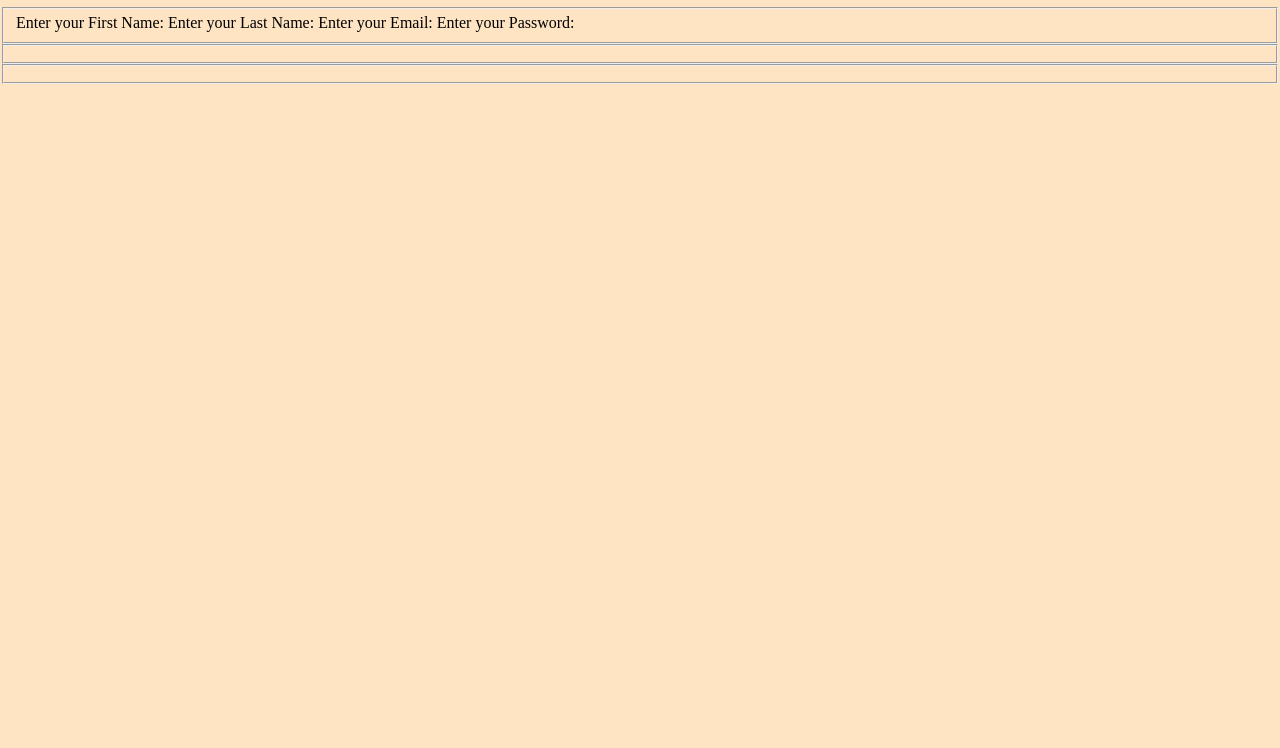
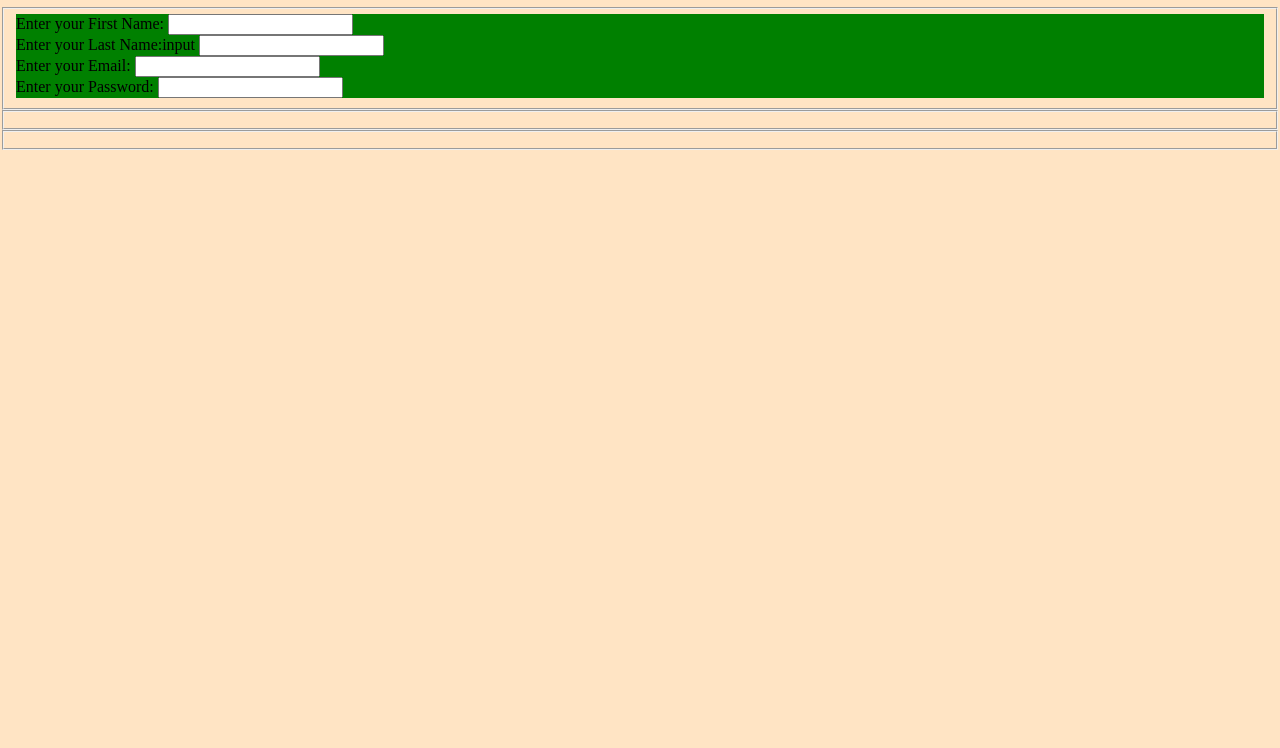
Before and after one commit to CatouKiri/kodego-week3, a plain HTML site: page index.html in a window 1280 px wide. Shown: the part 73-821 px from the top of the page. Drawn offline with Linux system fonts and the light colour scheme.

Commit message:
add input element and required attribute

```diff
--- a/css/style.css
+++ b/css/style.css
@@ -5,3 +5,8 @@ body {
     background-color:bisque;
     color: black;
 }
+
+label {
+    display: block;
+    background-color: green;
+}
--- a/index.html
+++ b/index.html
@@ -14,10 +14,10 @@
     <form action="">
     <!-- field set 1; firstName; lastName; email; password-->
     <fieldset>
-        <label for="">Enter your First Name:</label>
-        <label for="">Enter your Last Name:</label>
-        <label for="">Enter your Email:</label>
-        <label for="">Enter your Password:</label>
+        <label for="#">Enter your First Name: <input type="text" required></label>
+        <label for="#">Enter your Last Name:input <input type="text" required></label>
+        <label for="#">Enter your Email: <input type="email" required></label>
+        <label for="#">Enter your Password: <input type="password" required></label>
     </fieldset>
     <!-- field set 2 -->
     <fieldset></fieldset>
```
